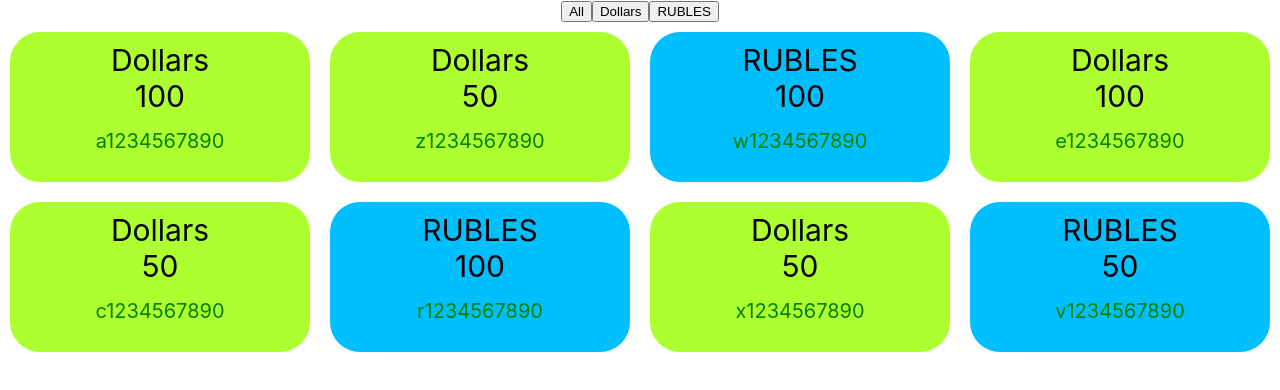
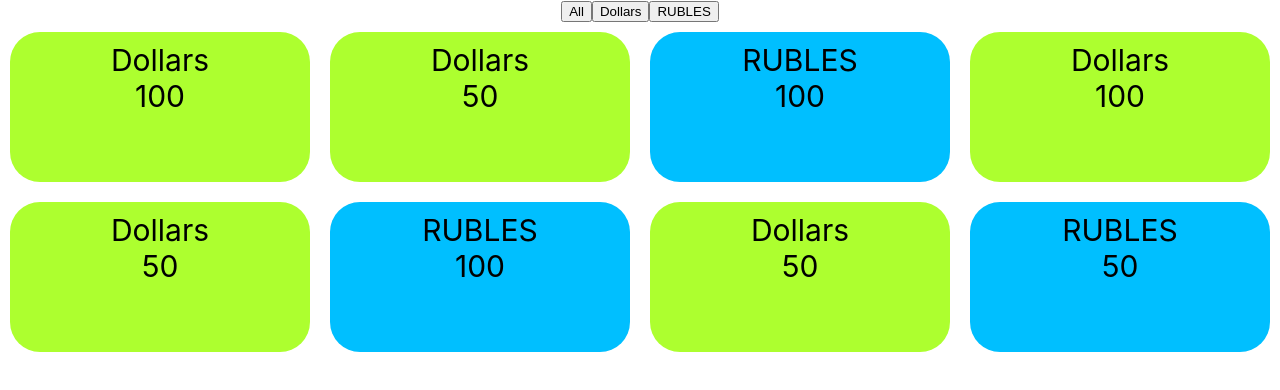
Before and after one commit to dktwho/microtask-1-1-1, a React (Create React App) app: page / in a window 1280 px wide. Shown: the top 390 px of the page. Built offline with nearby package versions, Linux system fonts and the light colour scheme.

Commit message:
update style, add props for color

```diff
--- a/src/Currentbankomat.tsx
+++ b/src/Currentbankomat.tsx
@@ -7,31 +7,18 @@ export type CurrentBankomatType = {
 }
 export const Currentbankomat = ({money}: CurrentBankomatType) => {
     return (
-        money.banknotes === 'Dollars'
-            ? <BanknoteGreen>
-                <Name>{money.banknotes}</Name>
-                <Nominal>{money.value}</Nominal>
-                <SerialNumber>{money.number}</SerialNumber>
-            </BanknoteGreen>
-            :
-            <BanknoteBlue>
-                <Name>{money.banknotes}</Name>
-                <Nominal>{money.value}</Nominal>
-                <SerialNumber>{money.number}</SerialNumber>
-            </BanknoteBlue>
+        <Banknote color={money.banknotes === 'Dollars' ? 'greenyellow' : 'deepskyblue'}>
+            <Name>{money.banknotes}</Name>
+            <Nominal>{money.value}</Nominal>
+        </Banknote>
     );
 };
 
-const BanknoteGreen = styled.div`
-  background-color: greenyellow;
-  width: 300px;
-  height: 150px;
-  margin: 10px;
-  border-radius: 30px;
-`
-
-const BanknoteBlue = styled.div`
-  background-color: deepskyblue;
+const Banknote = styled.div`
+  background-color: ${props => {
+    if (props.color === 'greenyellow') return 'greenyellow'
+    return 'deepskyblue'
+  }};
   width: 300px;
   height: 150px;
   margin: 10px;
```
